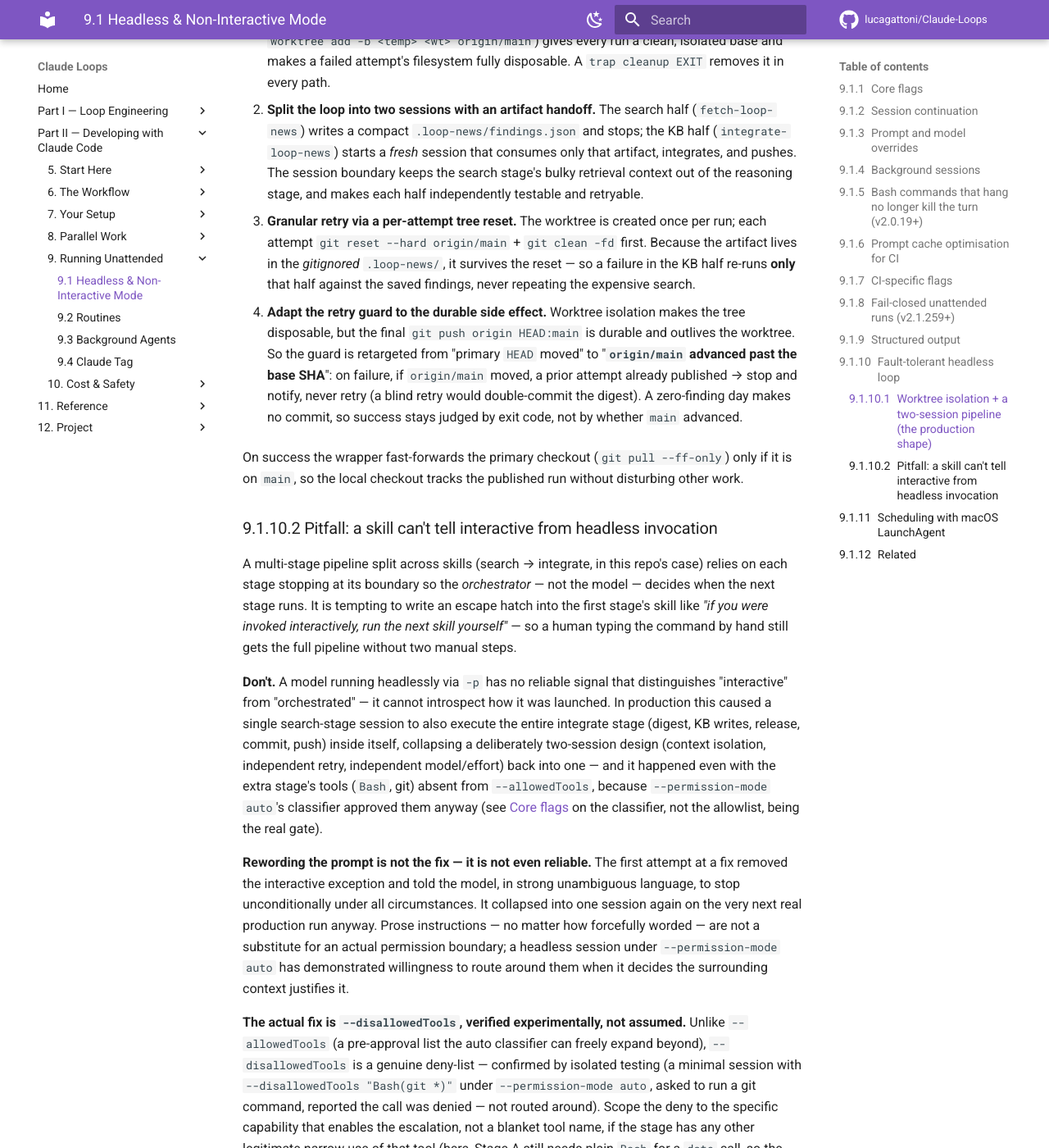
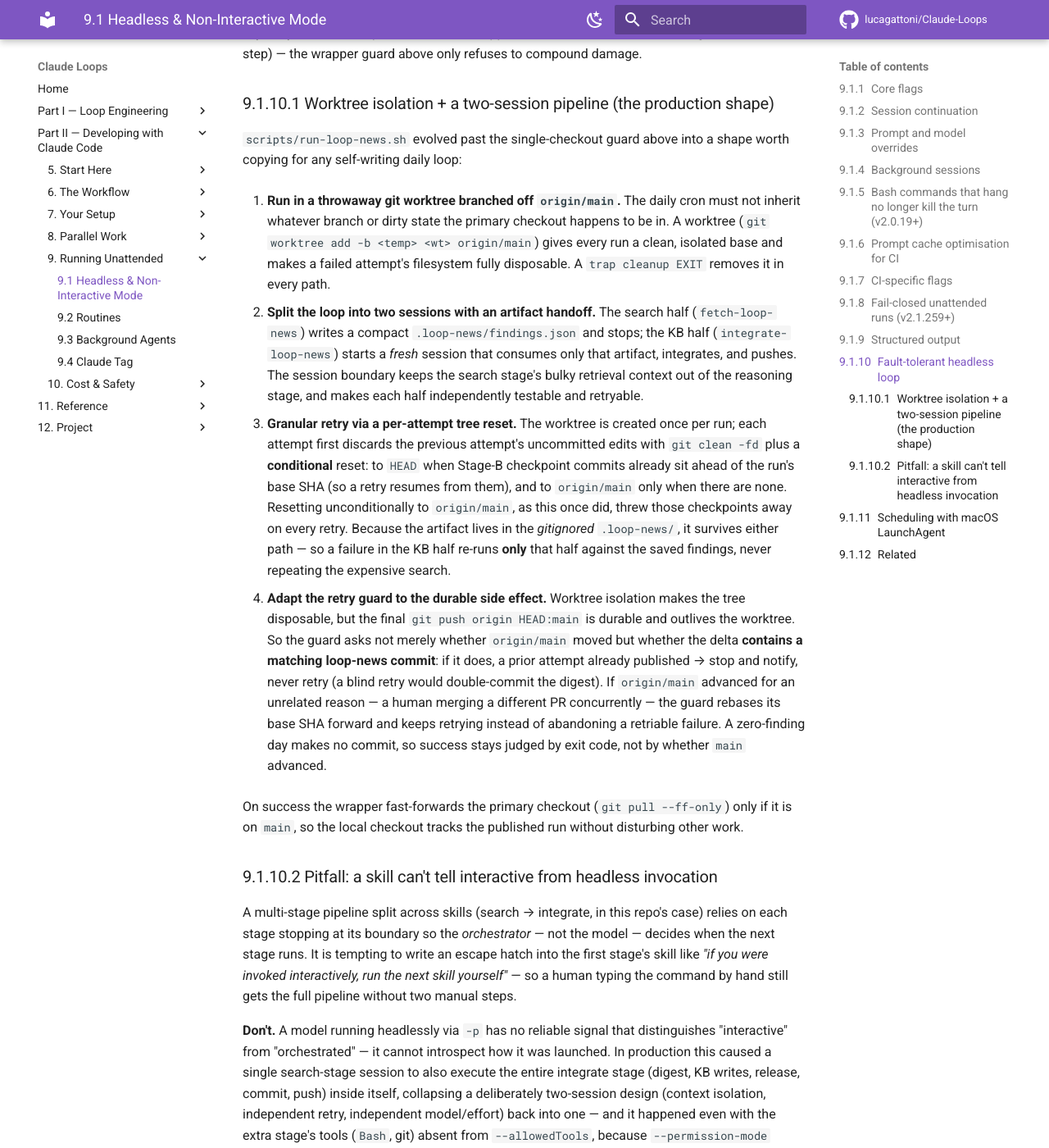
Before and after one commit to lucagattoni/Claude-Loops, an MkDocs documentation site: the page built from docs/09-headless-mode.md, in a window 1280 px wide and 1400 px high, scrolled down 5885 px. Shown: the whole window at 82% size. Built offline with MkDocs 1.6.1 and Material for MkDocs 9.7.7, drawn with Linux system fonts in a browser that asks for light colours; comment, search, counter and statistics services are not loaded; some of the changed text lies outside the part shown.

Commit message:
09-headless-mode.md: 9 fact-check fix(es) from the C7 doc sweep
Change types: ADD_VERSION_STAMP×4, CORRECT×3, ADD_MISSING_FACT×1, unrefuted-edit×1

- [medium] The doc's opening sentence contradicts two of its own later sections. CLI reference verbatim: '--no-session-persistence: Disable session persistence so sessions are not saved to disk and can
- [high] This repo's own production wrapper shipped this exact constant and it caused a total scheduled-run failure (exit 127 on every attempt) when the CLI moved to the native installer path — the i
- [high] Companion to the line fix: without it the change looks cosmetic and the lesson (a failure mode the doc's own ERROR_REGEX cannot catch) is lost. Contains no absolute /Users paths, so rule 8 i
- [medium] MODIFIED from the proposal. The prose credited LaunchAgents generally with restart-on-failure while the example plist directly below has no KeepAlive key — a reader copying it gets the oppos
- [medium] A Part II behavioural claim with no version anywhere, in a file that stamps other flags (v2.1.205+, v2.1.259+). The refuter re-ran the experiment independently on 2.1.263 and got permission_
- [low] Part II stamp; CHANGELOG '## 2.1.98' is the introducing entry. Anchor unique — line 196 is a differently-indented continuation line.
- [low] Part II stamp; CHANGELOG '## 2.1.169' introducing entry. Anchor unique.
- [low] Part II stamp; CHANGELOG '## 2.1.81' introducing entry. Anchor unique (line 115 is prose).
- [high] Re-derived directly from scripts/run-loop-news.sh in this worktree, as the edit instructed. Lines 378-386 do a conditional reset (HEAD when `git log BASE_SHA..HEAD` is non-empty, else origin

Also fixed a cross-reference anchor the strict build rejected: the heading's `+`
collapses to ONE hyphen in the generated id, not two. Caught by `mkdocs --strict`,
which is why that gate runs bare before the commit.

Backlog step 11 (C7). 34/34 units, 4,025 previously-unverified lines, 656 claims
checked, 471 URLs opened. Evidence: plans/20260907_0100-c7-doc-sweep-evidence.md.
mkdocs build --strict green on the full change set.

Co-Authored-By: Claude Opus 5 (1M context) <noreply@anthropic.com>
Claude-Session: https://claude.ai/code/session_0143r6VLrjfhL34xeWGQvHmV

````diff
--- a/docs/09-headless-mode.md
+++ b/docs/09-headless-mode.md
@@ -1,8 +1,10 @@
 # Headless & Non-Interactive Mode
 
-`claude -p "prompt"` runs Claude without a session — no terminal UI, no interactive
-prompts. This is the entry point for all loop automation: scripts, CI pipelines,
-and scheduled jobs.
+`claude -p "prompt"` runs Claude non-interactively — no terminal UI, no interactive
+prompts — though by default the run is still saved as a resumable session (see
+[Session continuation](#session-continuation) below; pass `--no-session-persistence` to
+opt out). This is the entry point for all loop automation: scripts, CI pipelines, and
+scheduled jobs.
 
 ## Core flags
 
@@ -227,6 +229,16 @@ fi
 
 Use exponential-ish backoff (30s, 90s) so a brief provider blip does not lose the
 whole scheduled run. The production version of this is `scripts/run-loop-news.sh`.
+
+**Don't hardcode the binary path** the way an earlier version of this pattern did
+(`/opt/homebrew/bin/claude`). `claude` moved from a homebrew symlink to the native
+installer path (`~/.local/bin/claude`) after this pattern was first written, and a
+hardcoded path silently produced exit code 127 ("no such file") on every attempt once
+the binary moved — a failure `ERROR_REGEX` above does not catch. `"$(command -v claude)"`
+above resolves the binary at run time instead of assuming a fixed location; for a
+resolution order that also tolerates `claude` being absent from `PATH`, see
+[Worktree isolation](#worktree-isolation-a-two-session-pipeline-the-production-shape)
+below (`resolve_claude_bin()`).
 
 **Only retry when a retry is safe.** Blind retries are dangerous when the loop has
 side effects (file writes, commits, releases): a fresh re-run can duplicate work or
@@ -273,16 +285,21 @@ copying for any self-writing daily loop:
    retryable.
 
 3. **Granular retry via a per-attempt tree reset.** The worktree is created once per run;
-   each attempt `git reset --hard origin/main` + `git clean -fd` first. Because the artifact
-   lives in the *gitignored* `.loop-news/`, it survives the reset — so a failure in the KB
-   half re-runs **only** that half against the saved findings, never repeating the expensive
-   search.
+   each attempt first discards the previous attempt's uncommitted edits with `git clean -fd`
+   plus a **conditional** reset: to `HEAD` when Stage-B checkpoint commits already sit ahead of
+   the run's base SHA (so a retry resumes from them), and to `origin/main` only when there are
+   none. Resetting unconditionally to `origin/main`, as this once did, threw those checkpoints
+   away on every retry. Because the artifact lives in the *gitignored* `.loop-news/`, it
+   survives either path — so a failure in the KB half re-runs **only** that half against the
+   saved findings, never repeating the expensive search.
 
 4. **Adapt the retry guard to the durable side effect.** Worktree isolation makes the tree
    disposable, but the final `git push origin HEAD:main` is durable and outlives the
-   worktree. So the guard is retargeted from "primary `HEAD` moved" to "**`origin/main`
-   advanced past the base SHA**": on failure, if `origin/main` moved, a prior attempt already
-   published → stop and notify, never retry (a blind retry would double-commit the digest).
+   worktree. So the guard asks not merely whether `origin/main` moved but whether the delta
+   **contains a matching loop-news commit**: if it does, a prior attempt already published →
+   stop and notify, never retry (a blind retry would double-commit the digest). If `origin/main`
+   advanced for an unrelated reason — a human merging a different PR concurrently — the guard
+   rebases its base SHA forward and keeps retrying instead of abandoning a retriable failure.
    A zero-finding day makes no commit, so success stays judged by exit code, not by whether
    `main` advanced.
 
@@ -343,7 +361,8 @@ The full fix layers as follows, from primary to defense-in-depth:
 
 For daily headless loops that require local tools (Chrome browser automation, local
 filesystem, system credentials), a LaunchAgent is more reliable than cron — it
-respects login sessions, restarts on failure, and survives reboots.
+respects login sessions, can restart on failure (via the optional `KeepAlive` key, not
+set in the example below), and survives reboots.
 
 ```xml
 <!-- ~/Library/LaunchAgents/com.user.my-loop.plist -->
````
Also changed, not shown: other parts of docs/09-headless-mode.md (+10 -9 lines).
